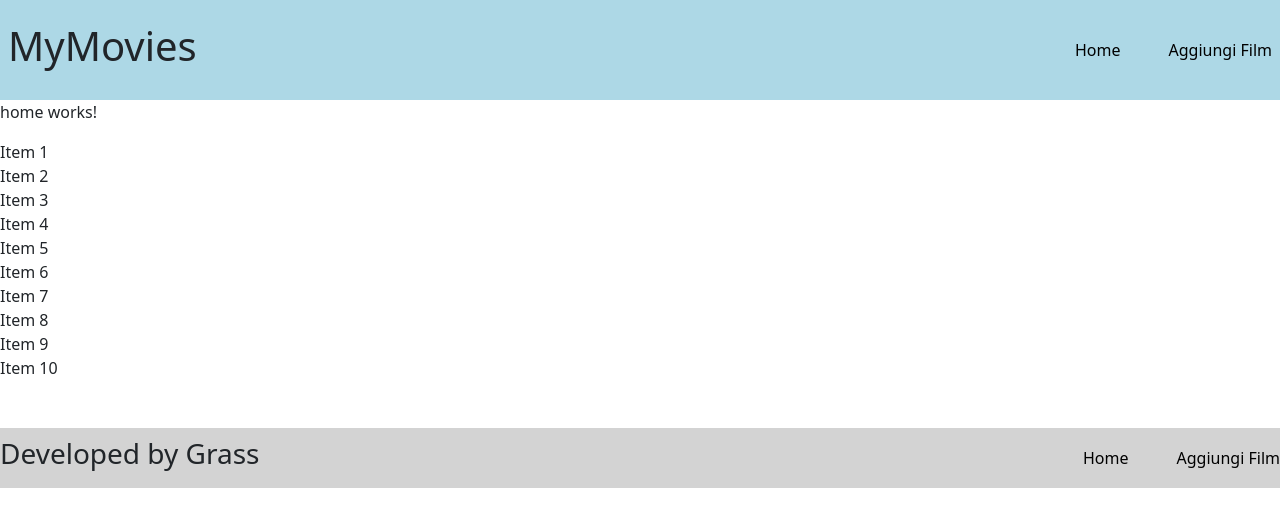
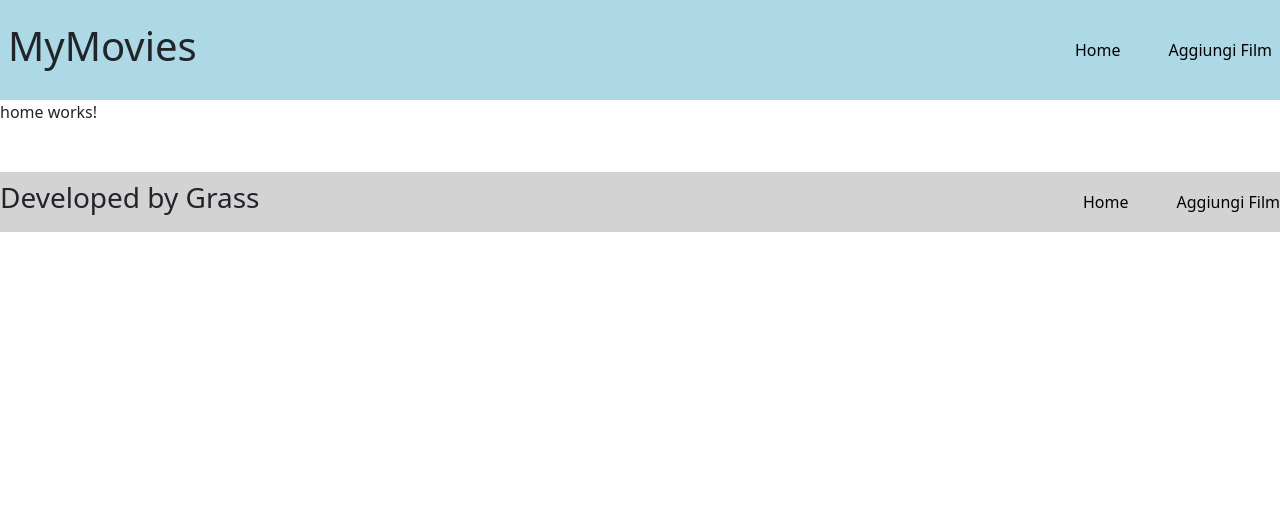
Before and after one commit to SamGrass/MyMovies, an Angular app: page / in a window 1280 px wide. Shown: the top 526 px of the page. Built offline with nearby package versions, Linux system fonts and the light colour scheme.

Commit message:
remove movies placeholder in home

```diff
--- a/src/app/home/home.component.html
+++ b/src/app/home/home.component.html
@@ -1,7 +1 @@
 <p>home works!</p>
-
-  @for (movie of movies; track $index) {
-    <app-movie-card [movie]="movie"></app-movie-card>
-  } @empty {
-    <p>Non ci sono film</p>
-  }
--- a/src/app/home/home.component.ts
+++ b/src/app/home/home.component.ts
@@ -1,5 +1,6 @@
 import { Component } from '@angular/core';
 import { MovieCardComponent } from "../component/movie-card/movie-card.component";
+import { Movie } from '../model/movies';
 
 @Component({
   selector: 'app-home',
@@ -8,16 +9,5 @@ import { MovieCardComponent } from "../component/movie-card/movie-card.component
   styleUrl: './home.component.scss'
 })
 export class HomeComponent {
-  movies = [
-    { id: 1, title: "Item 1" },
-    { id: 2, title: "Item 2" },
-    { id: 3, title: "Item 3" },
-    { id: 4, title: "Item 4" },
-    { id: 5, title: "Item 5" },
-    { id: 6, title: "Item 6" },
-    { id: 7, title: "Item 7" },
-    { id: 8, title: "Item 8" },
-    { id: 9, title: "Item 9" },
-    { id: 10, title: "Item 10" }
-  ]
+  movies: Movie[] = [];
 }
```
